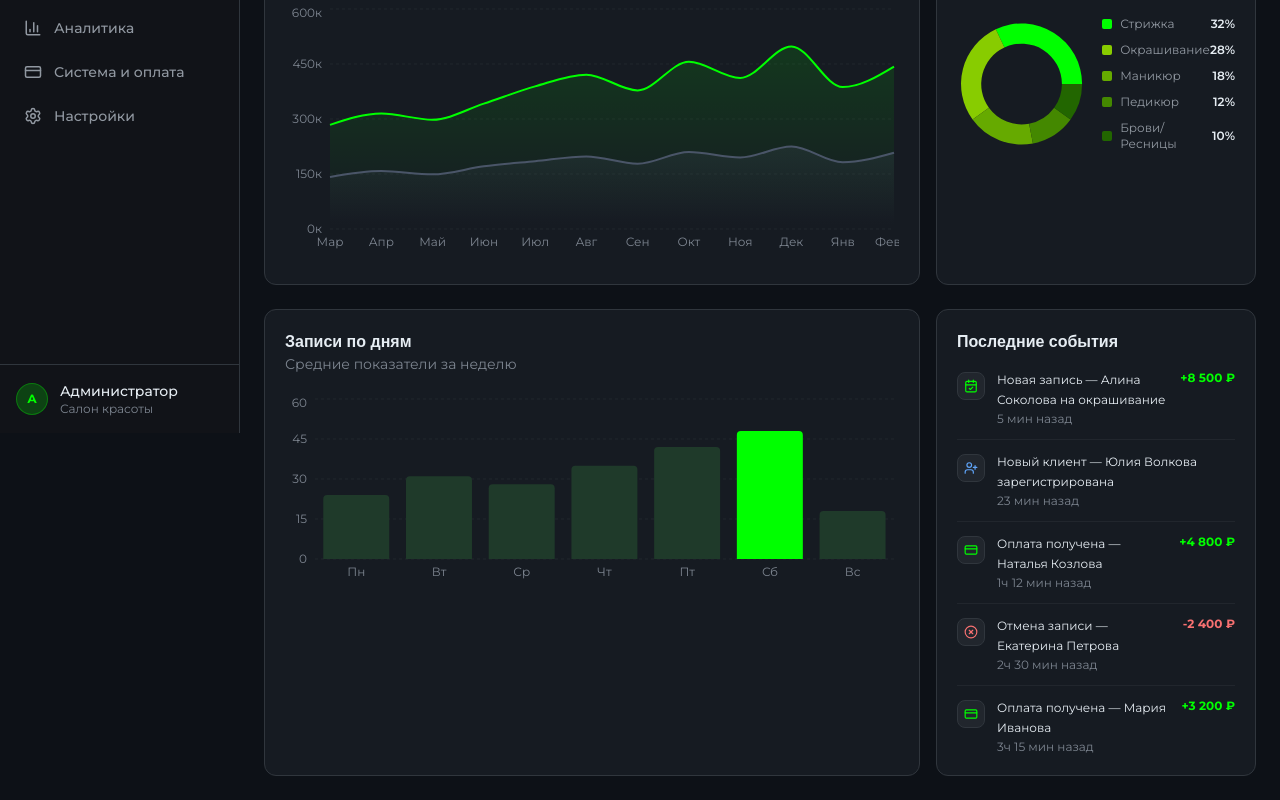
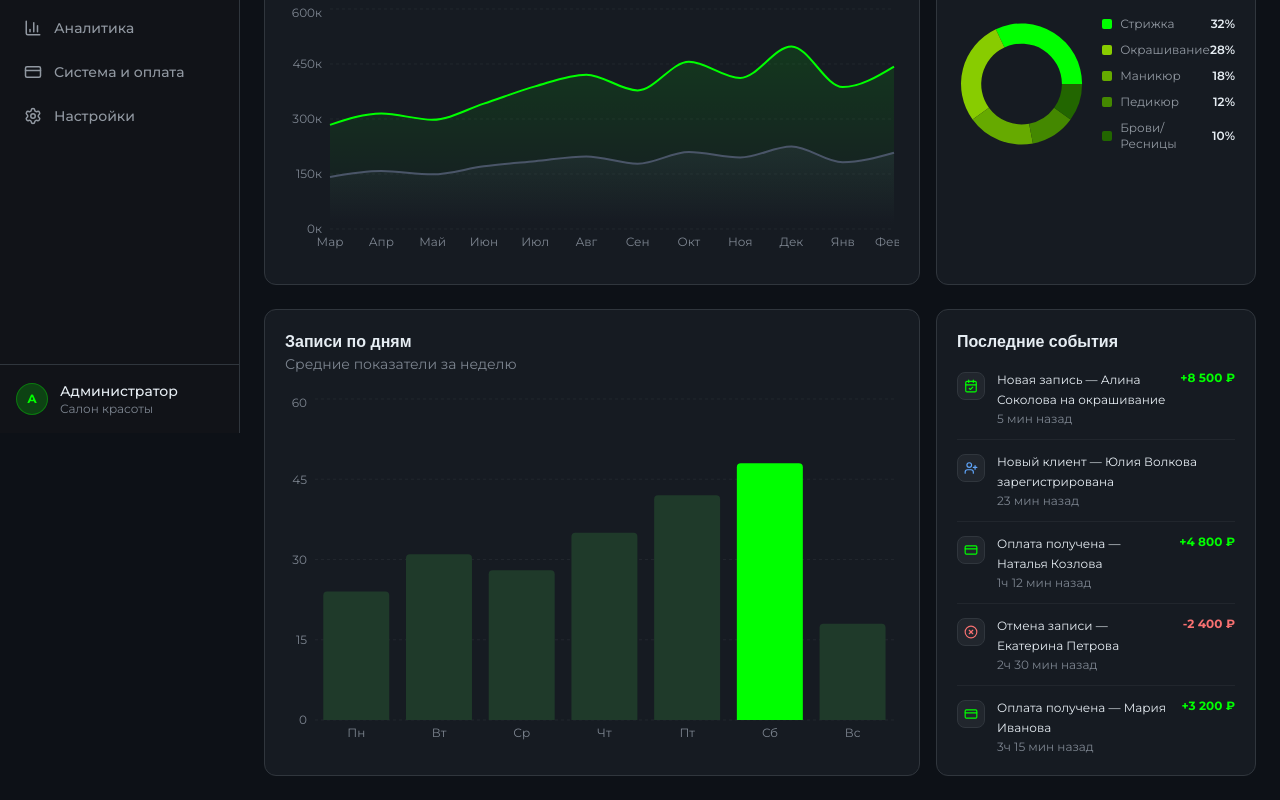
Before and after one commit to ss-twize/claudecodegrowice, a Next.js app: page / in a window 1280 px wide. Shown: the part 367-1167 px from the top of the page. Built offline with nearby package versions, Linux system fonts and the light colour scheme; a web font is replaced by a local one.

Commit message:
fix: appointments chart fills full card height
Co-Authored-By: Claude Sonnet 4.6 <noreply@anthropic.com>

```diff
--- a/components/charts/AppointmentsChart.tsx
+++ b/components/charts/AppointmentsChart.tsx
@@ -30,12 +30,13 @@ export default function AppointmentsChart() {
   const maxVal = Math.max(...appointmentsByDay.map((d) => d.appointments));
 
   return (
-    <div className="bg-[#161b22] border border-[#30363d] rounded-xl p-5 flex-1">
+    <div className="bg-[#161b22] border border-[#30363d] rounded-xl p-5 flex-1 flex flex-col">
       <div className="mb-5">
         <h3 className="text-[#e6edf3] font-semibold font-unbounded">Записи по дням</h3>
         <p className="text-[#7d8590] text-sm">Средние показатели за неделю</p>
       </div>
-      <ResponsiveContainer width="100%" height={200}>
+      <div className="flex-1 min-h-0">
+      <ResponsiveContainer width="100%" height="100%">
         <BarChart data={appointmentsByDay} margin={{ top: 5, right: 5, left: 0, bottom: 5 }}>
           <CartesianGrid strokeDasharray="3 3" stroke="#21262d" vertical={false} />
           <XAxis
@@ -61,6 +62,7 @@ export default function AppointmentsChart() {
           </Bar>
         </BarChart>
       </ResponsiveContainer>
+      </div>
     </div>
   );
 }
```
